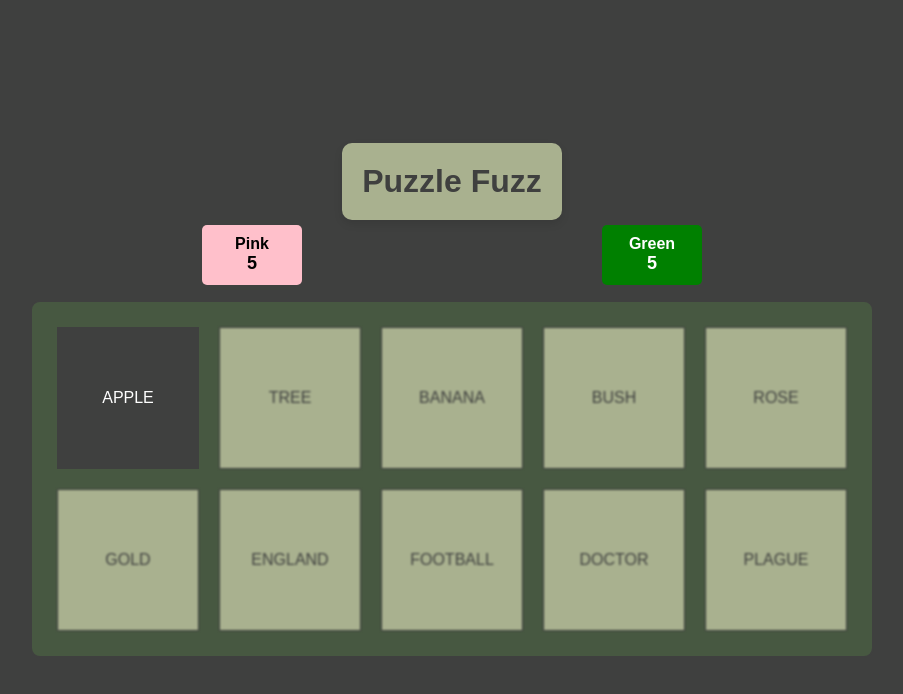
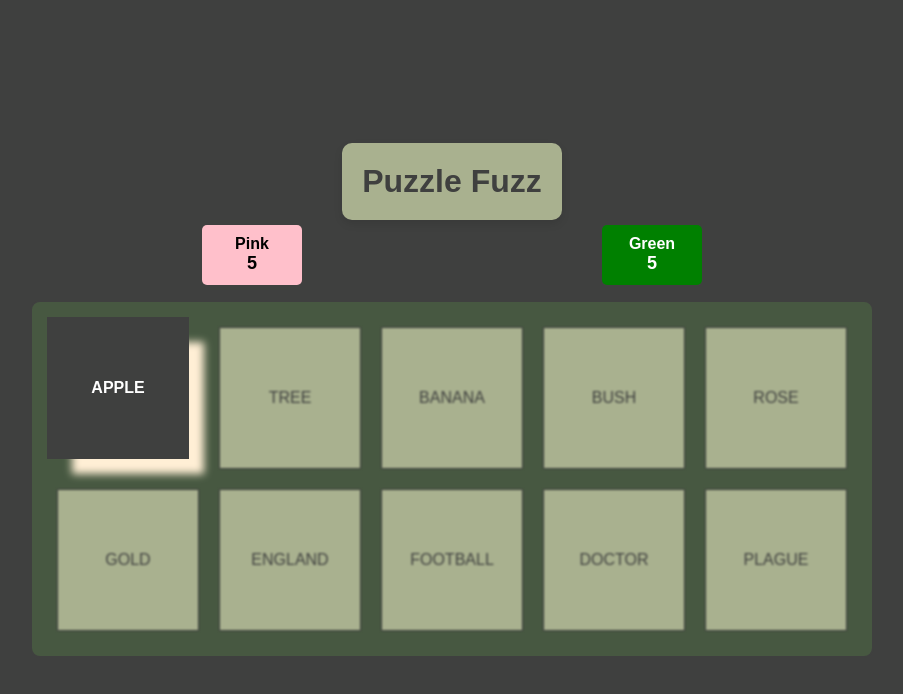
Before and after one commit to bweithers/puzzlefuzz, a React (Create React App) app: page / in a window 1280 px wide. In both pictures the pointer is over the element "APPLE". Shown: the top 694 px of the page, without its empty margins (188-1091 px from the left). Built offline with nearby package versions, Linux system fonts and the light colour scheme.

Commit message:
add box shadow hover to wordbox

```diff
--- a/src/components/WordBox.css
+++ b/src/components/WordBox.css
@@ -11,12 +11,16 @@
     display: flex;
     align-items: center;
     justify-content: center;
-    transition: background-color 0.3s ease;
+    transition: background-color 0.125s ease;
+    transition: transform 0.5s, box-shadow 0.3s;
   }
 
   .word-box:hover {
     background-color: #3f403f; /* Rose */
     color: white;
+    font-weight: bold;
+    transform: translate3d(-10px, -10px, 0);
+    box-shadow: 20px 20px 8px -5px papayawhip;
   }
   .word-box.pink {
     background-color: pink;
```
